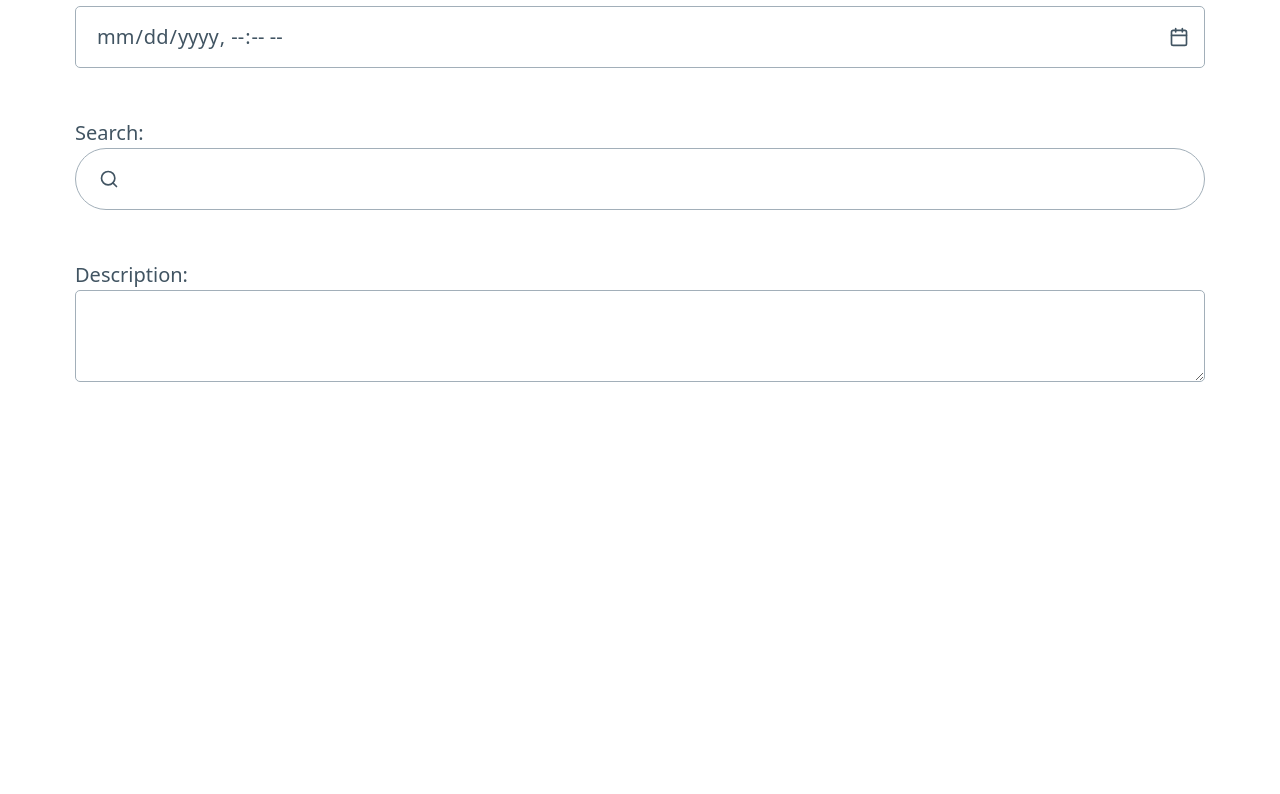
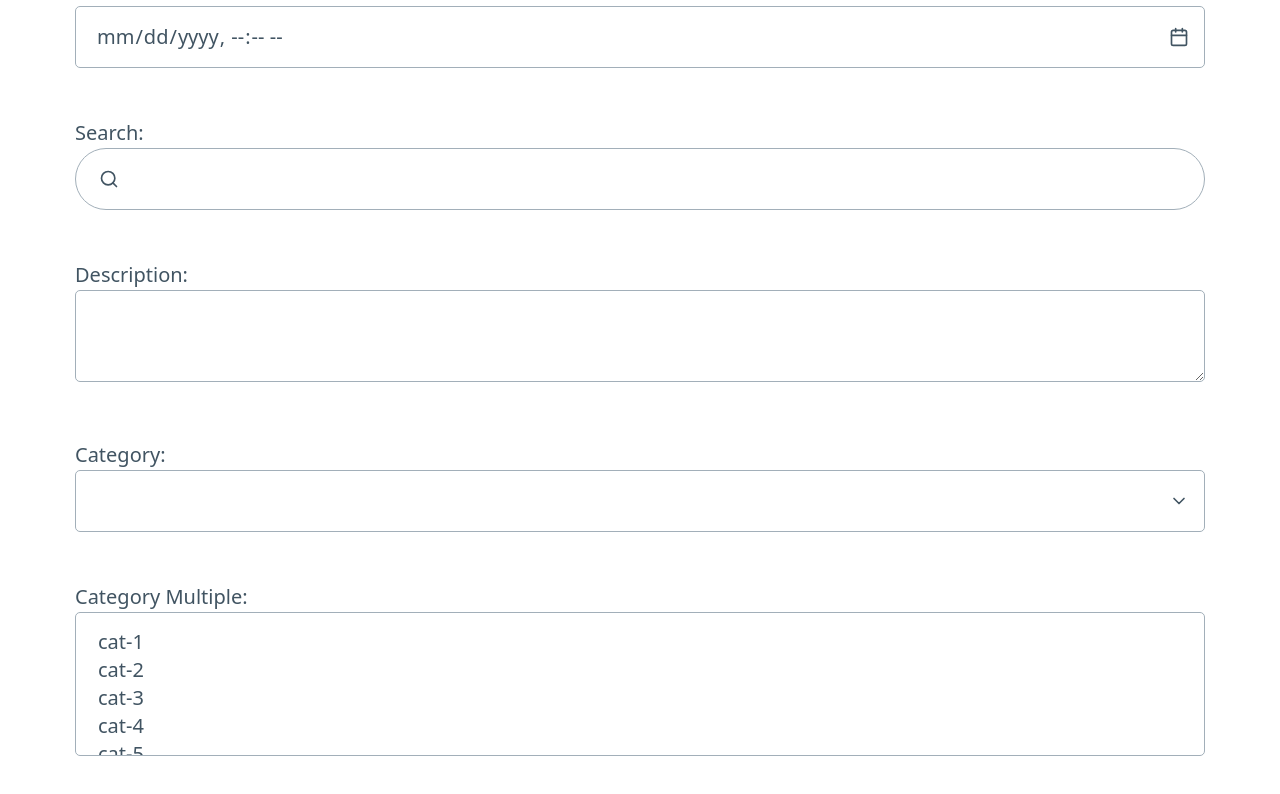
Before and after one commit to JuamBer/Platzi-CursoAngularForms, an Angular app: page /basic-form in a window 1280 px wide. Shown: the part 1659-2453 px from the top of the page. Before the commit the page ends 2099 px from the top, so only its background shows below. Built offline with nearby package versions, Linux system fonts and the light colour scheme.

Commit message:
feat: Manejo y binding de selects y selects múltiples

```diff
--- a/src/app/components/basic-form/basic-form.component.html
+++ b/src/app/components/basic-form/basic-form.component.html
@@ -71,4 +71,22 @@
     Description: {{ descriptionField.value }}
     <textarea type="text" [formControl]="descriptionField"> </textarea>
   </p>
+
+  <p>
+    Category: {{ categoryField.value }}
+    <select [formControl]="categoryField">
+      <option *ngFor="let category of categories" [value]="category">
+        {{ category }}
+      </option>
+    </select>
+  </p>
+
+  <p>
+    Category Multiple: {{ categoriesField.value }}
+    <select [formControl]="categoriesField" multiple>
+      <option *ngFor="let category of categories" [value]="category">
+        {{ category }}
+      </option>
+    </select>
+  </p>
 </div>
--- a/src/app/components/basic-form/basic-form.component.ts
+++ b/src/app/components/basic-form/basic-form.component.ts
@@ -20,6 +20,10 @@ export class BasicFormComponent implements OnInit {
   timefield = new FormControl('');
   searchField = new FormControl('');
   descriptionField = new FormControl('');
+  categoryField = new FormControl();
+  categoriesField = new FormControl([]);
+
+  categories: string[] = ['cat-1', 'cat-2', 'cat-3', 'cat-4', 'cat-5', 'cat-6'];
 
   constructor() {}
 
```
